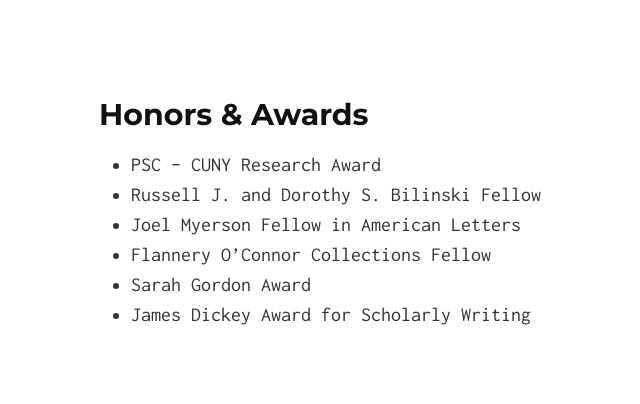
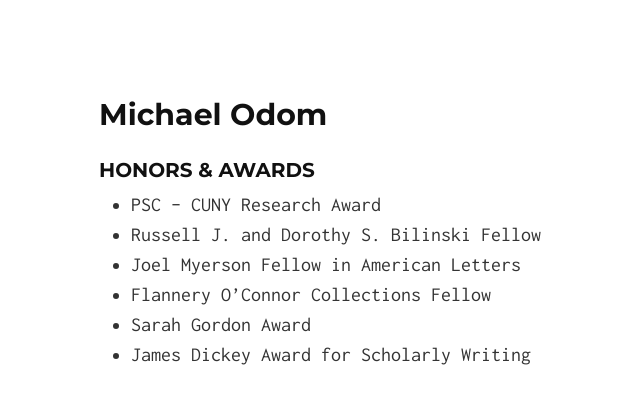
Before and after one commit to michaelodom/michaelodom.github.io, a Jekyll site: the page built from awards/index.md, in a window 1280 px wide. Shown: the top 404 px of the page, without its empty margins (239-879 px from the left). Built offline with Jekyll 4.4.1, drawn with Linux system fonts in a browser that asks for light colours; nearby versions of some CDN libraries; our own code applies the rules of GitHub Pages for plain Markdown files.

Commit message:
Update index.md

```diff
--- a/awards/index.md
+++ b/awards/index.md
@@ -1,9 +1,11 @@
 ---
-title: Michael Odom
+title:
 layout: default
 ---
 
-## Honors & Awards
+## Michael Odom
+
+### Honors & Awards
 
 * PSC – CUNY Research Award
 * Russell J. and Dorothy S. Bilinski Fellow
```
